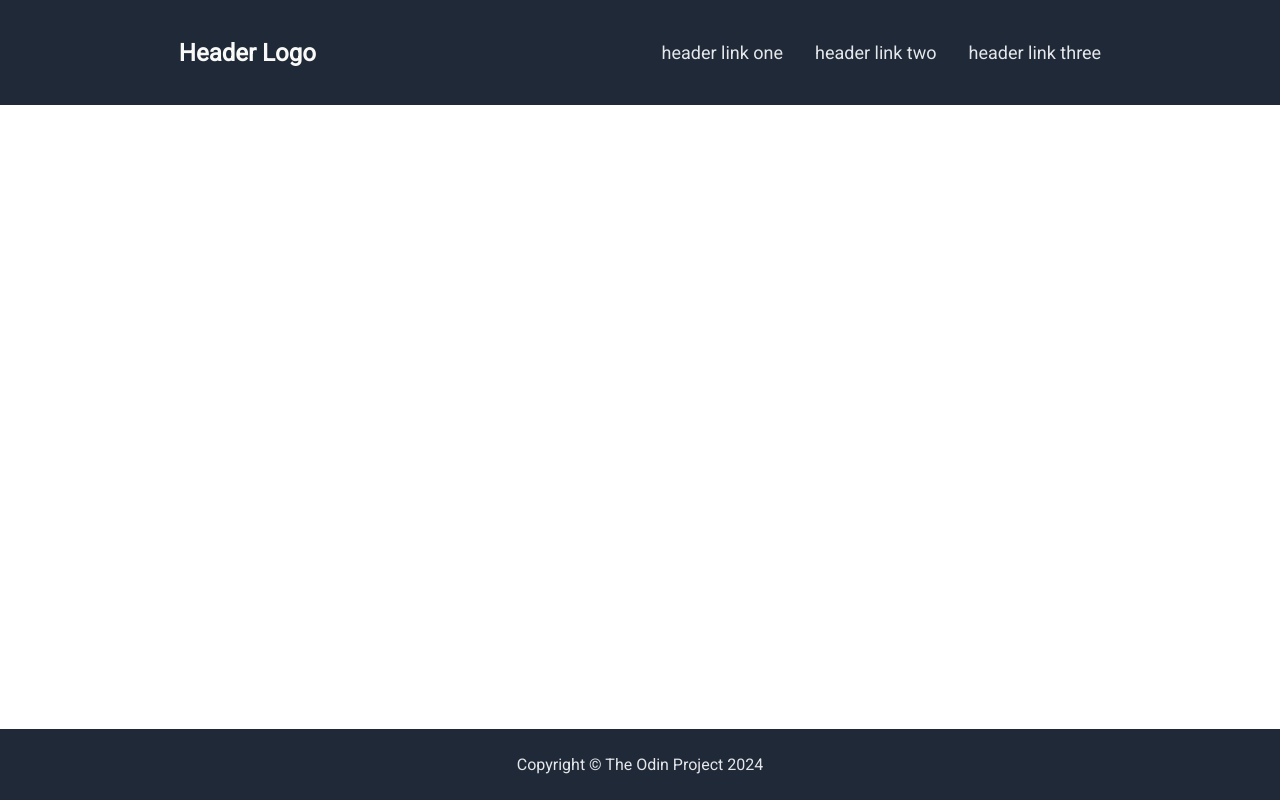
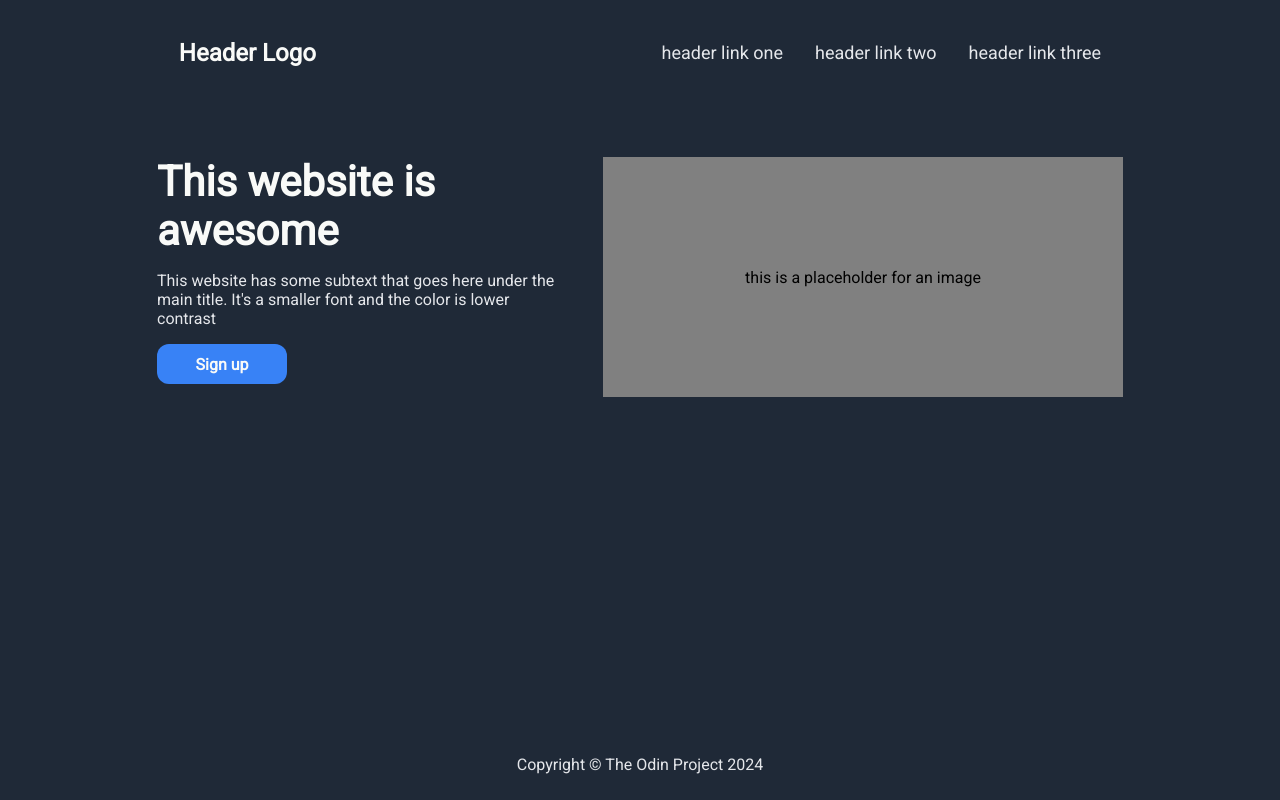
Before and after one commit to wangunderline/landing-page, a plain HTML site: page index.html in a window 1280 px wide. Drawn offline with Linux system fonts and the light colour scheme.

Commit message:
Complete first section below the header

```diff
--- a/index.html
+++ b/index.html
@@ -19,7 +19,19 @@
     </nav>
 
     <main>
-
+        <div class="first-container">
+            <div class="left">
+                <h1>This website is awesome</h1>
+                <p>This website has some subtext that goes here under the main title. It's a smaller font and the color
+                    is lower contrast</p>
+                <button>Sign up</button>
+            </div>
+            <div class="right">
+                <div class="placeholder">
+                    this is a placeholder for an image
+                </div>
+            </div>
+        </div>
     </main>
 
     <footer>
--- a/style.css
+++ b/style.css
@@ -27,7 +27,7 @@ footer {
 
 a,
 footer {
-    color: #e5e7eb;;
+    color: #e5e7eb;
 }
 
 .header {
@@ -59,3 +59,47 @@ footer {
     display: flex;
     justify-content: center;
 }
+
+.first-container {
+    background-color: #1f2937;
+    display: flex;
+    width: 100%;
+    gap: 46px;
+    padding: 52px;
+    justify-content: center;
+}
+
+.left {
+    display: flex;
+    flex-direction: column;
+    width: 400px;
+    color: #e5e7eb;
+}
+
+.left h1 {
+    font-size: 42px;
+    margin: 0;
+    padding: 0;
+    color: #f9faf8;
+    font-weight: 900;
+}
+
+.placeholder {
+    background-color: gray;
+    width: 520px;
+    height: 240px;
+    display: flex;
+    justify-content: center;
+    align-items: center;
+}
+
+button {
+    background-color: #3882f6;
+    font-weight: 600;
+    font-size: 16px;
+    color: #f9faf8;
+    border-radius: 12px;
+    border: none;
+    width: 130px;
+    height: 40px;
+}
```
